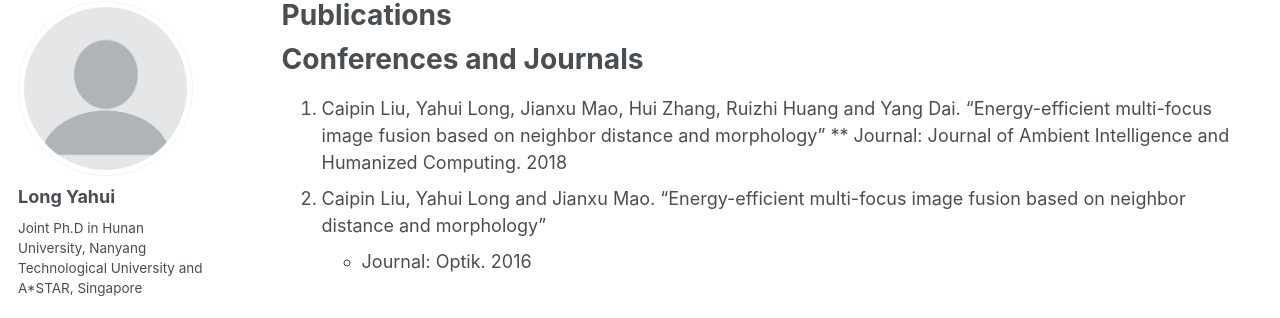
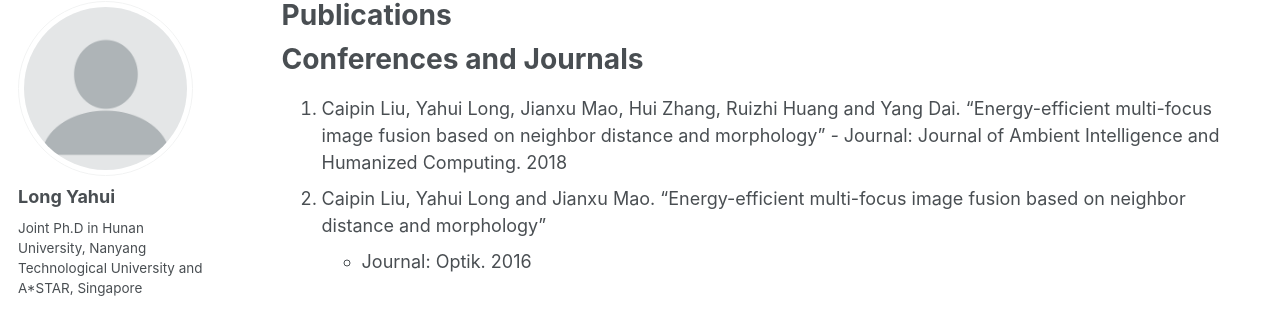
Before and after one commit to longyahui/Home, a Jekyll site: the page built from _pages/publications.md, in a window 1280 px wide. Shown: the part 117-435 px from the top of the page. Built offline with Jekyll 4.4.1, drawn with Linux system fonts in a browser that asks for light colours.

```diff
--- a/_pages/publications.md
+++ b/_pages/publications.md
@@ -12,6 +12,6 @@ redirect_from:
 Conferences and Journals
 ======
 2. Caipin Liu, Yahui Long, Jianxu Mao, Hui Zhang, Ruizhi Huang and Yang Dai. "Energy-efficient multi-focus image fusion based on neighbor distance and morphology"
-   ** Journal: Journal of Ambient Intelligence and Humanized Computing. 2018
+   *-* Journal: Journal of Ambient Intelligence and Humanized Computing. 2018
 1. Caipin Liu, Yahui Long and Jianxu Mao. "Energy-efficient multi-focus image fusion based on neighbor distance and morphology"
    - Journal: Optik. 2016
```
